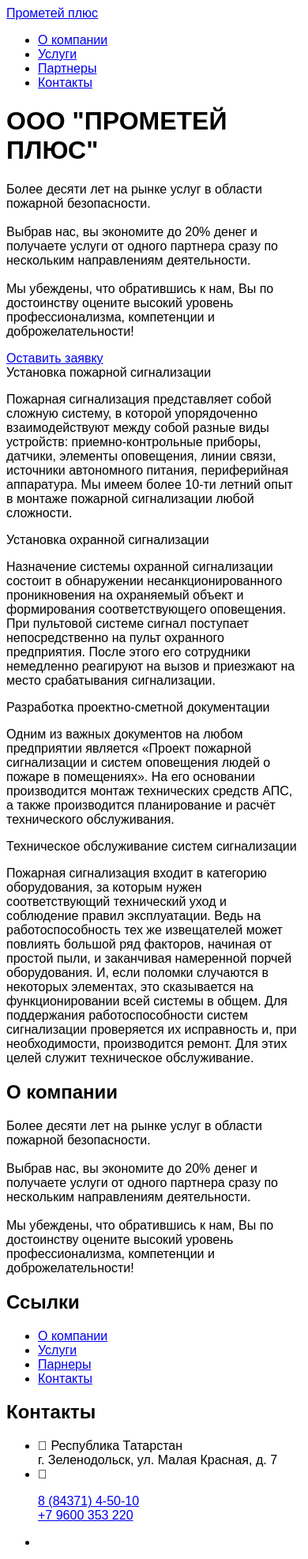
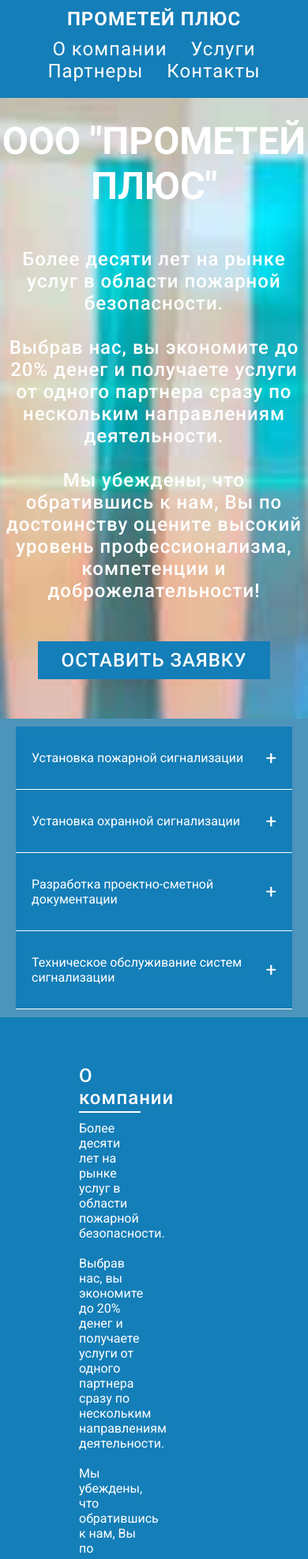
Before and after one commit to sanchomucho/Test2, a plain HTML site: page index.html in a window 390 px wide. Shown: the top 1974 px of the page at 79% size. Drawn offline with Linux system fonts and the light colour scheme.

Commit message:
Add files via upload

```diff
--- a/style.css
+++ b/style.css
@@ -1,51 +1,294 @@
-html,body {
-    height: 100%;
-    font-family: Arial, Helvetica, sans-serif;
+*
+{
+    margin: 0;
+    padding: 0;
+    box-sizing: border-box;
+    font-family: 'Roboto', sans-serif;
 }
-wrapper{
-    height: 100%;
-    padding: 50px;
+body
+{
+    background: #4C94BB;
 }
-
-.block__item {
-    margin: 0px 0px 30px 0px;
+header
+{
+    position: absolute;
+    top: 0;
+    left: 0;
+    width: 100%;
+    display: flex;
+    justify-content: space-between;
+    align-items: center;
+    padding: 15px 100px;
+    z-index: 10;
+    background: #147eb8;
 }
-.block__title {
+header .logo
+{
+    position: relative;
+    font-size: 1.5em;
     text-transform: uppercase;
-    letter-spacing: 2px;
+    color: #fff;
+    text-decoration: none;
+    letter-spacing: 1px;
+    font-weight: 700;
+}
+header .nav
+{
+    display: flex;
+    justify-content: center;
+    flex-wrap: wrap;
+    margin: 10px 0;
+}
+header .nav li
+{
+    list-style: none;
+    margin: 0 15px;
+}
+header .nav li a
+{
+    color: #fff;
+    text-decoration: none;
+    font-size: 1.5em;
+    font-weight: 400;
+    letter-spacing: 1px;
+}
+header .nav li a:hover
+{
+    opacity: .75;
+    transition: opacity .1s linear;
+    border-bottom: 2px solid #fff;
+}
+.banner
+{
     position: relative;
-    padding: 0px 0px 0px 30px;
+    max-width: 100%;
+    min-height: 659px;
+    display: flex;
+    flex-direction: column;
+    justify-content: center;
+    background: url(../img/aps.jpg);
+    background-size: cover;
+    background-position: center center;
+    background-repeat: no-repeat;
+    background-color: #4C94BB;
+    }
+    .banner .heading
+    {
+        margin-top: 150px;
+        max-width: 100%;
+        text-align: center;
+    }
+    .title
+    {
+        font-size: 3em;
+        color: #fff;
+    }
+    .description
+    {
+        margin-top: 50px;
+        font-size: 1.5em;
+        color: #fff;
+        font-weight: 500;
+        letter-spacing: 1px;
+    }
+    .btn
+    {
+        font-size: 1.5em;
+        color: #fff;
+        background: #147eb8;
+        display: inline-block;
+        padding: 10px 30px;
+        text-decoration: none;
+        text-transform: uppercase;
+        letter-spacing: 1px;
+        font-weight: 500;
+        margin-top: 50px;
+        transition: 0.5s;
+    }
+    .btn:hover
+    {
+        letter-spacing: 4px;
+    }
+    .accordion
+    {
+        position: relative;
+        max-width: 100%;
+        margin-top: 50px;
+        display: flex;
+        flex-direction: column;
+        justify-content: center;
+        background-color: #4C94BB;
+    }
+    .accordion .contentBx
+    {
+        position: relative;
+        margin: 10px 20px;
+    }
+    .accordion .contentBx .label
+    {
+        position: relative;
+        padding: 30px 20px;
+        border-bottom: #fff solid 1px;
+        background: #147eb8;
+        color: #fff;
         cursor: pointer;
     }
-.block__title::before,
-.block__title::after {
+    .accordion .contentBx .label::before
+    {
+        content: "+";
+        position: absolute;
+        top: 50%;
+        right: 20px;
+        transform: translateY(-50%);
+        font-size: 1.5em;
+        }
+        .accordion .contentBx.active .label::before
+        {
+        content: '-';
+        }
+        .accordion .contentBx .content
+        {
+        position: relative;
+        background: #fff;
+        height: 0;
+        overflow: hidden;
+        transition: 0.5s;
+        overflow-y: auto;
+        }
+        .accordion .contentBx.active  .content
+        {
+        height: 150px;
+        padding: 10px;
+        }
+        footer
+        {
+        position: relative;
+        width: 100%;
+        height: auto;
+        padding: 50px 100px;
+        background: #147eb8;
+        display: flex;
+        justify-content: space-between;
+        flex-wrap: wrap;
+        }
+        footer .contfiner
+        {
+        display: flex;
+        justify-content: space-between;
+        flex-wrap: wrap;
+        flex-direction: row;
+        }
+        footer .container .sec
+        {
+        margin-right: 30px;
+        }
+        footer .container .sec.aboutus
+        {
+        width: 40%;
+        margin-top: 10px;
+        }
+        footer h2
+        {
+        position: relative;
+        color: #fff;
+        font-weight: 500;
+        margin-bottom: 15px;
+        letter-spacing: 1px;
+        }
+        footer h2::before
+        {
         content: '';
-    width: 10px;
-    height: 1px;
-    background-color: #000;
         position: absolute;
-    top: 8px;
-    transition: all 0.3s ease 0s;
+        bottom: -5px;
+        left: 0;
+        width: 100%;
+        height: 2px;
+        background: #fff;
         }
-.block__title::before {
-    transform: rotate(40deg);
-    left: 0;
+        footer p
+        {
+        color: #fff;
         }
-.block__title::after {
-    transform: rotate(-40deg);
-    left: 8px;
+        .quickLinks
+        {
+        position: relative;
+        width: 25%;
         }
-.block__title.active::before,
-.block__title.active::after {
-    background-color: red;
+        .quickLinks ul li
+        {
+        list-style: none;
         }
-block__title.active::before {
-    transform: rotate(-40deg);
+        .quickLinks ul li a
+        {
+        margin: 10px 0px;
+        color: #fff;
+        text-decoration: none;
+        font-size: 1.5em;
+        font-weight: 400;
+        letter-spacing: 1px;
+        display: inline-block;
         }
-.block__title.active::after {
-    transform: rotate(40deg);
+        .quickLinks ul li a:hover
+        {
+        opacity: .75;
+        transition: opacity .1s linear;
+        border-bottom: 2px solid #fff;
         }
-.block__text {
-    display: none;
-    padding: 10px 0px 0px 0px;
+    /* .sidebar-contact
+    {
+        position: fixed;
+        top: 40%;
+        left: 0px;
+        transform: translateY(-50%);
+        width: 350px;
+        height: auto;
+        padding: 40px;
+        background: #fff;
+        box-shadow: 0 20px 50px rgba( 0,0,0,.5);
+        box-sizing: border-box;
     }
+    .sidebar-contact:active
+    {
+        left: 0px;
+    }
+    .sidebar-contact input
+    {
+        width: 100%;
+        height: 36px;
+        padding: 5px;
+        margin-bottom: 10px;
+        box-sizing: border-box;
+        border: 1px solid rgba(0,0,0,.5);
+        outline: none;
+    }
+    .sidebar-contact h2
+    {
+        margin: 0 0 20px;
+        padding: 0;
+        font-size: 1em;
+        text-transform: uppercase;
+        font-weight: 500;
+    }
+    .sidebar-contact input[type="submit"]
+    {
+        background: #4C94BB;
+        color: #fff;
+        cursor: pointer;
+        border: none;
+        font-size: 1em;
+        text-transform: uppercase;
+        letter-spacing: 1px;
+        font-weight: 500;
+    } */
+@media (max-width: 1006px)
+{
+    header
+    {
+        padding: 10px 20px;
+        flex-direction: column;
+    }
+    .logo
+    {
+        white-space: nowrap;
+    }
+}
```
Lines whose indentation alone changed are shown as unchanged.
